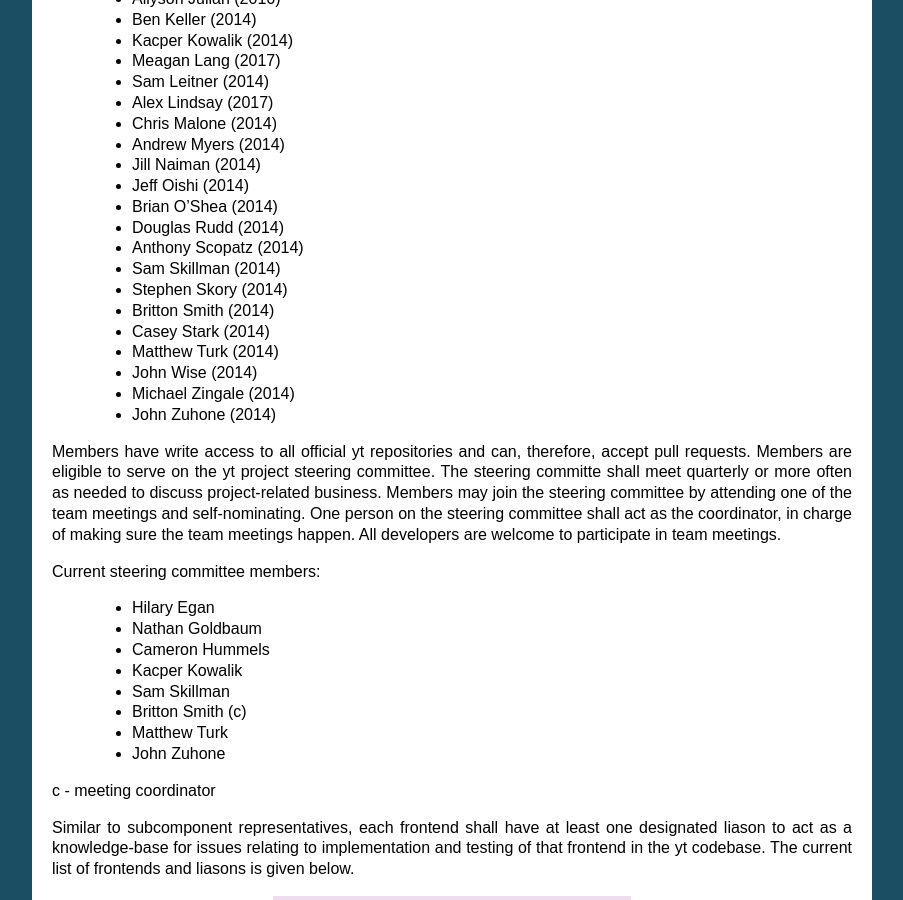
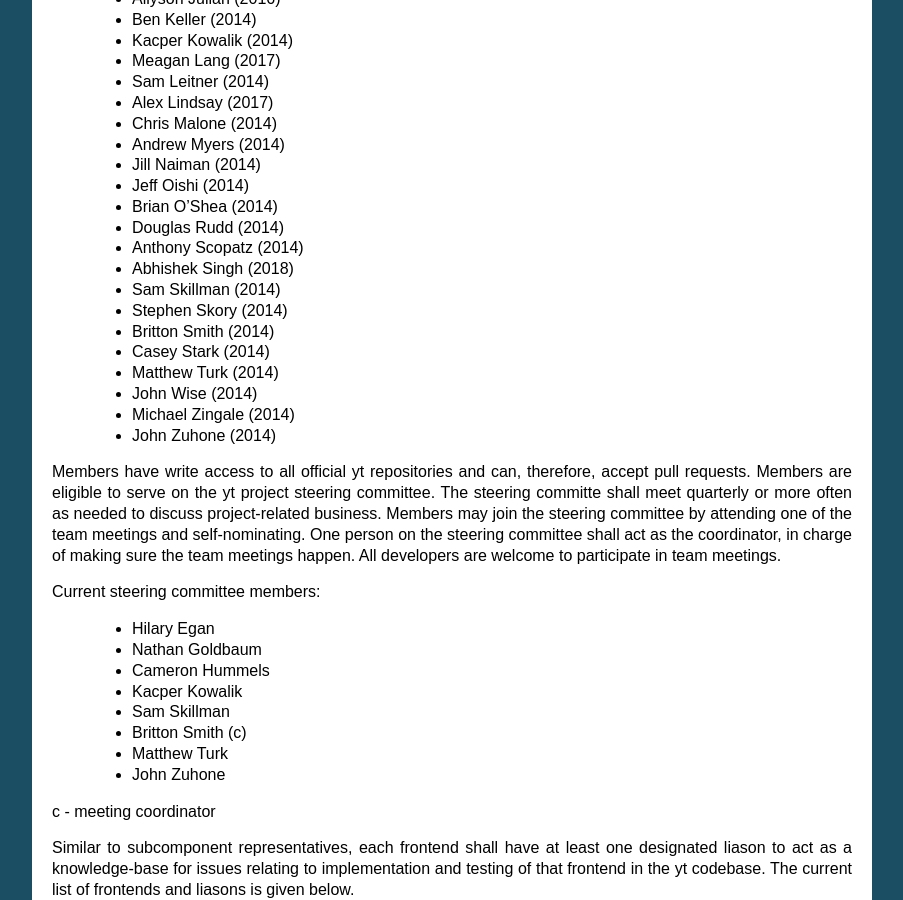
Before and after one commit to yt-project/ytep, a Sphinx documentation site: the page built from source/YTEPs/YTEP-1776.rst, in a window 1280 px wide and 900 px high, scrolled down 1001 px. Shown: the whole window, without its empty margins (198-1101 px from the left). Built offline with Sphinx 7.4.7, drawn with Linux system fonts in a browser that asks for light colours; formulas are drawn with MathJax 3.

Commit message:
add abhishek as a project member

```diff
--- a/source/YTEPs/YTEP-1776.rst
+++ b/source/YTEPs/YTEP-1776.rst
@@ -70,6 +70,7 @@ Current yt members:
   * Brian O'Shea (2014)
   * Douglas Rudd (2014)
   * Anthony Scopatz (2014)
+  * Abhishek Singh (2018)
   * Sam Skillman (2014)
   * Stephen Skory (2014)
   * Britton Smith (2014)
```
